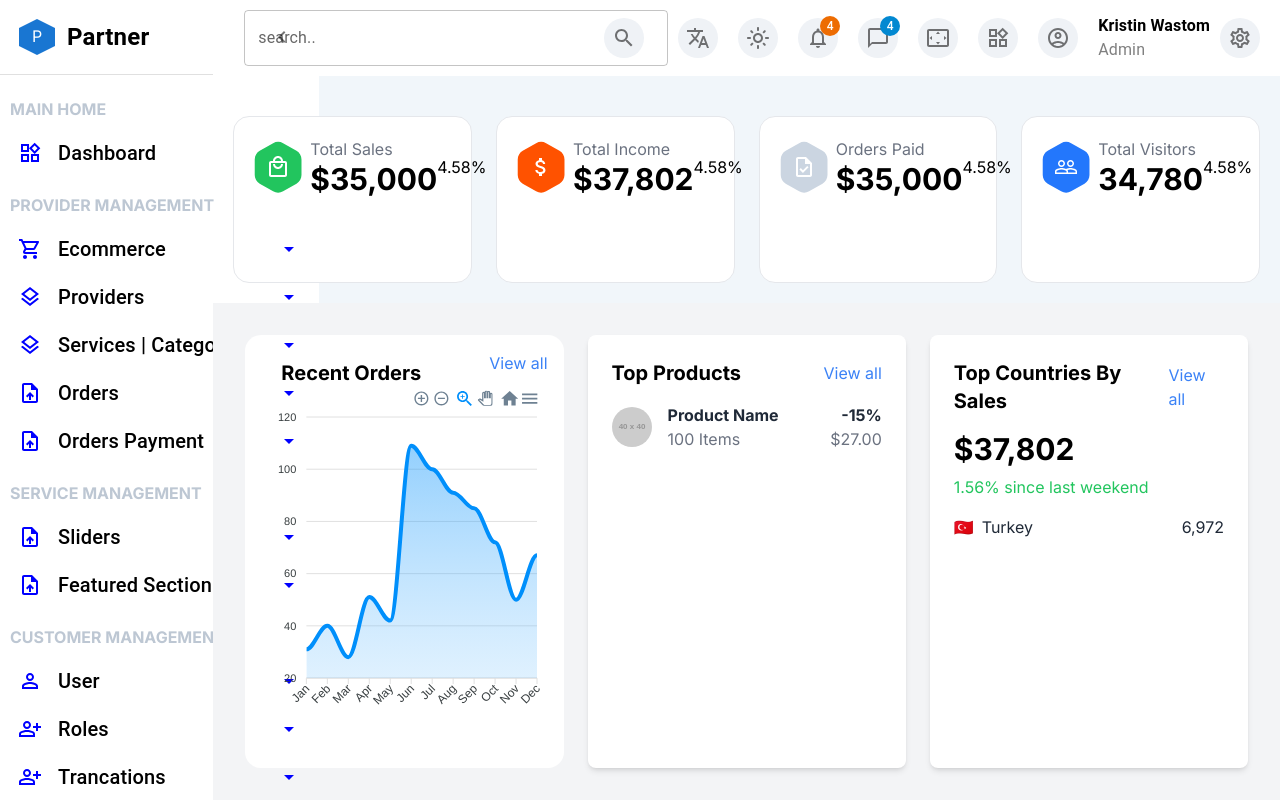
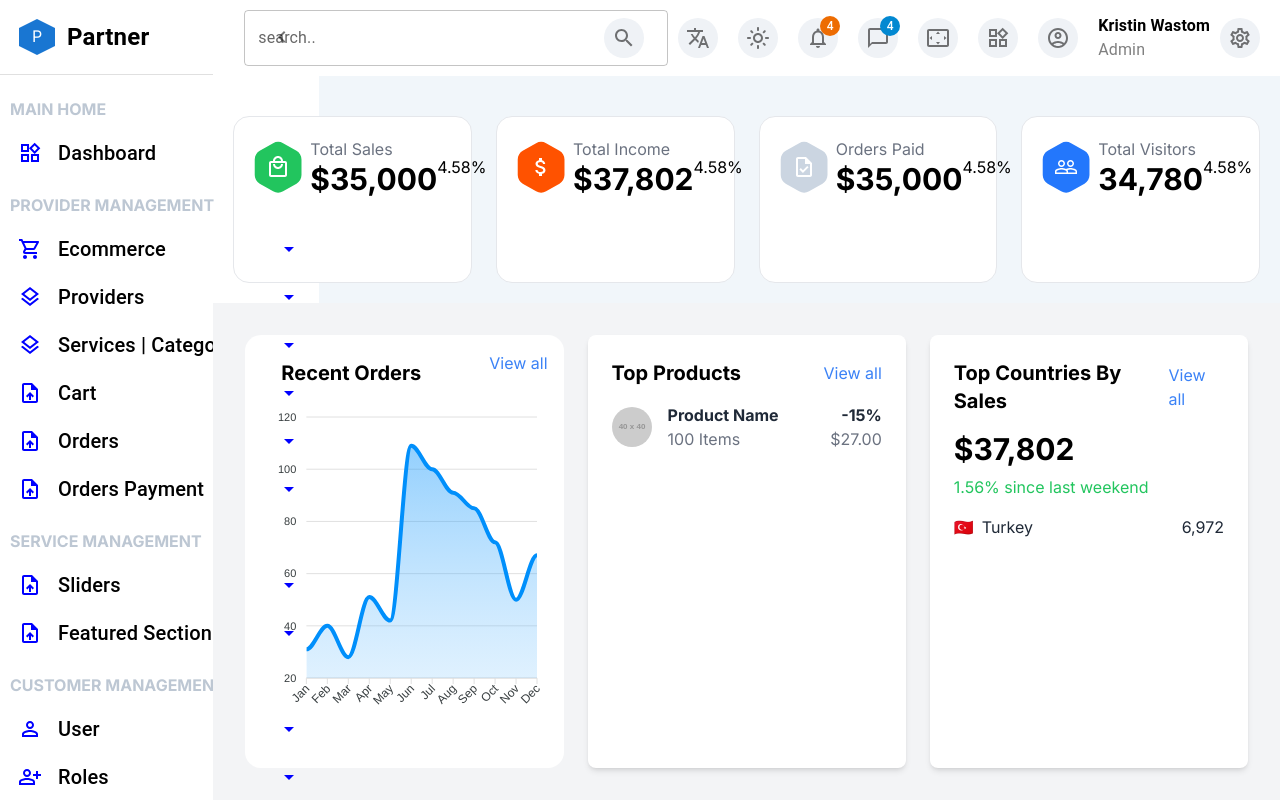
Before and after one commit to Varsani2520/next-admin, a Next.js app: page / in a window 1280 px wide. Shown: the top 800 px of the page. Built offline with nearby package versions, Linux system fonts and the light colour scheme.

Commit message:
final changes

```diff
--- a/app/Layouts/Sidebar.jsx
+++ b/app/Layouts/Sidebar.jsx
@@ -29,6 +29,7 @@ const SideBar = ({ isOpen, toggleSidebar }) => {
         <DropDownMenu title={"Ecommerce"} projectName2={"eShop"} projectName1={"eRequirements"} startIcon={<ShoppingCartOutlinedIcon />} isOpen={isOpen} />
         <DropDownMenu title={"Providers"} projectName2={"eShop"} projectName1={"eRequirements"} startIcon={<LayersOutlinedIcon />} isOpen={isOpen} />
         <DropDownMenu title={"Services | Category"} projectName2={"eShop"} projectName1={"eRequirements"} startIcon={<LayersOutlinedIcon />} isOpen={isOpen} />
+        <DropDownMenu title={"Cart"} projectName2={"eShop"} projectName1={"eRequirements"} startIcon={<UploadFileOutlinedIcon />} isOpen={isOpen} />
         <DropDownMenu title={"Orders"} projectName2={"eShop"} projectName1={"eRequirements"} startIcon={<UploadFileOutlinedIcon />} isOpen={isOpen} />
         <DropDownMenu title={"Orders Payment"} projectName2={"eShop"} projectName1={"eRequirements"} startIcon={<UploadFileOutlinedIcon />} isOpen={isOpen} />
 
--- a/app/layout.js
+++ b/app/layout.js
@@ -1,6 +1,7 @@
 'use client'
 import { Inter } from "next/font/google";
 import "./globals.css";
+import './style/style.css'
 import { Grid, Box } from "@mui/material";
 import SideBar from "./Layouts/Sidebar";
 import NavBar from "./Layouts/Navbar";
```
